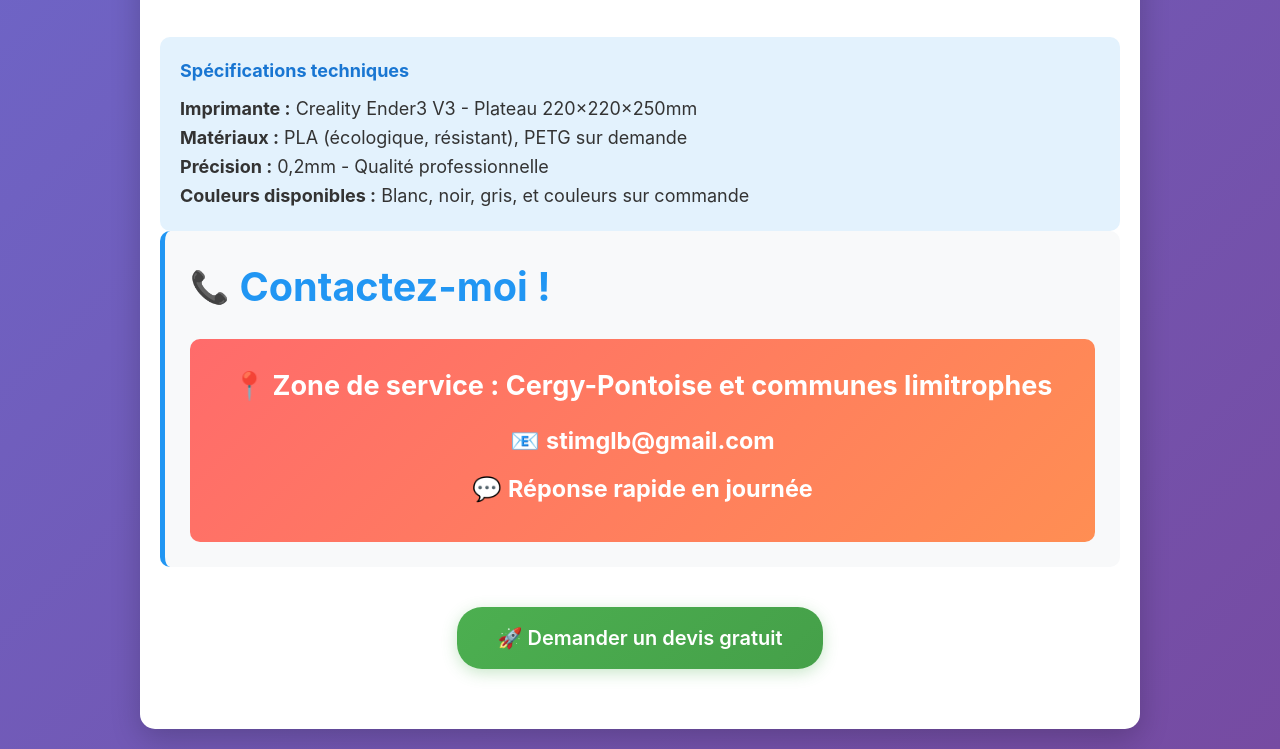
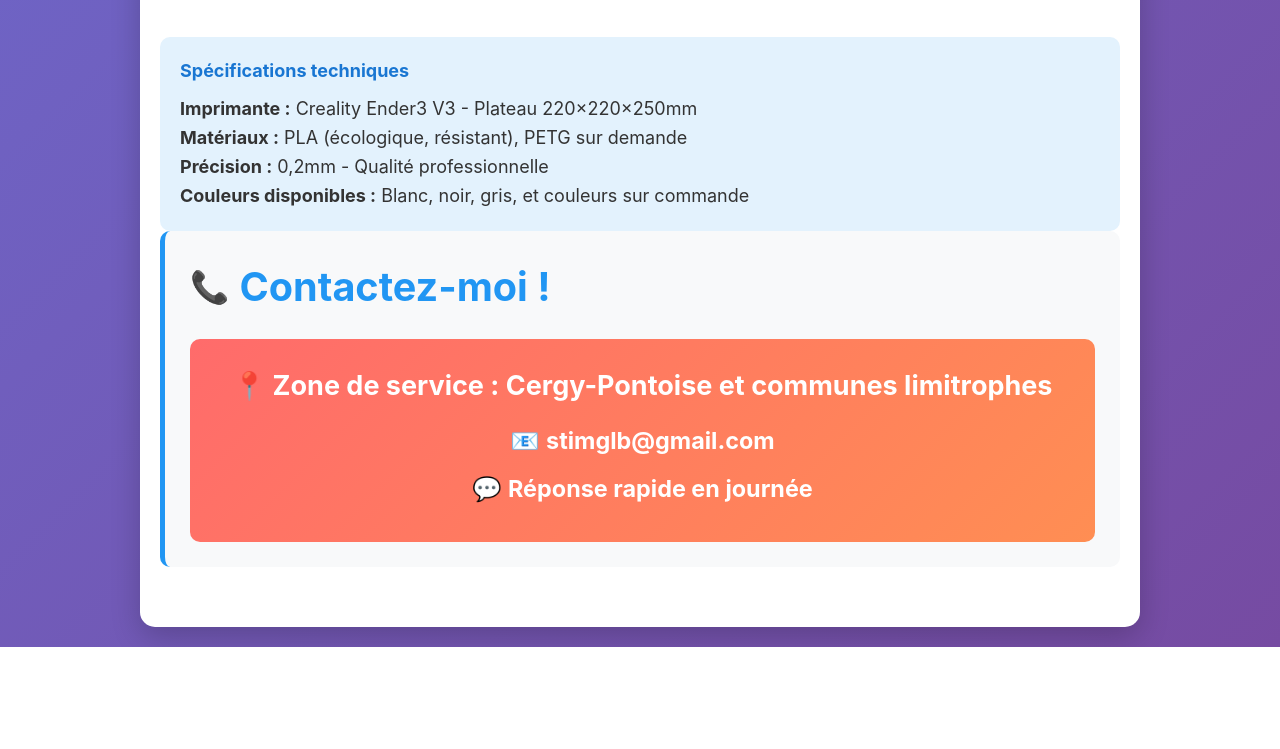
Before and after one commit to StimGlb/3DPrintingService, a plain HTML site: page index.html in a window 1280 px wide. Shown: the part 2184-2933 px from the top of the page. After the commit the page ends 2831 px from the top, so only its background shows below. Drawn offline with Linux system fonts and the light colour scheme.

Commit message:
Update index.html

```diff
--- a/index.html
+++ b/index.html
@@ -364,13 +364,6 @@
                 <div class="contact-detail">💬 <strong>Réponse rapide en journée</strong></div>
             </div>
         </div>
-                <!-- CTA Principal -->
-        <div class="cta-primary">
-            <a href="/devis" class="btn-devis">
-                🚀 Demander un devis gratuit
-            </a>
-        </div>
-
     </div>
 </body>
 </html>
```
